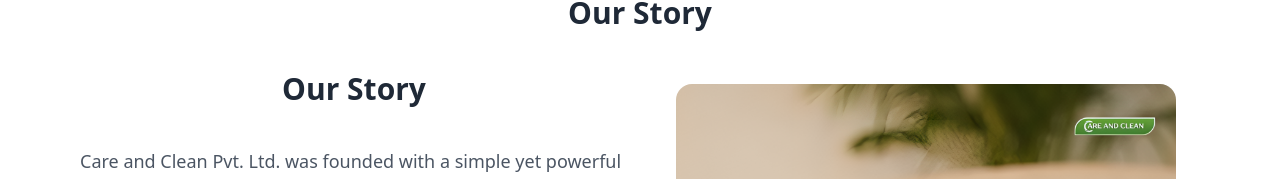
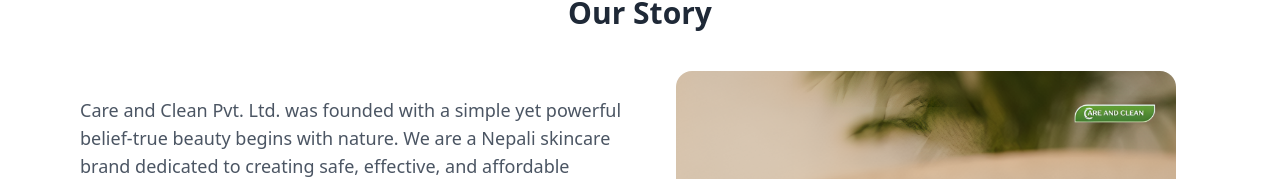
Before and after one commit to Sujan14728/skincarenepal, a Next.js app: page /landing/about in a window 1280 px wide. Shown: the part 133-312 px from the top of the page. Built offline with nearby package versions, Linux system fonts and the light colour scheme; no server answers; the database is empty.

Commit message:
fix layout

```diff
--- a/components/landing/about-page/StorySection.tsx
+++ b/components/landing/about-page/StorySection.tsx
@@ -19,9 +19,6 @@ export default function StorySection() {
         </div>
 
         <div className='order-3 flex-1 md:order-1'>
-          <h2 className='mb-10 hidden text-center text-3xl font-bold text-gray-800 md:block'>
-            Our Story
-          </h2>
           <p className='mb-4 text-lg text-gray-600'>
             Care and Clean Pvt. Ltd. was founded with a simple yet powerful
             belief-true beauty begins with nature. We are a Nepali skincare
```
